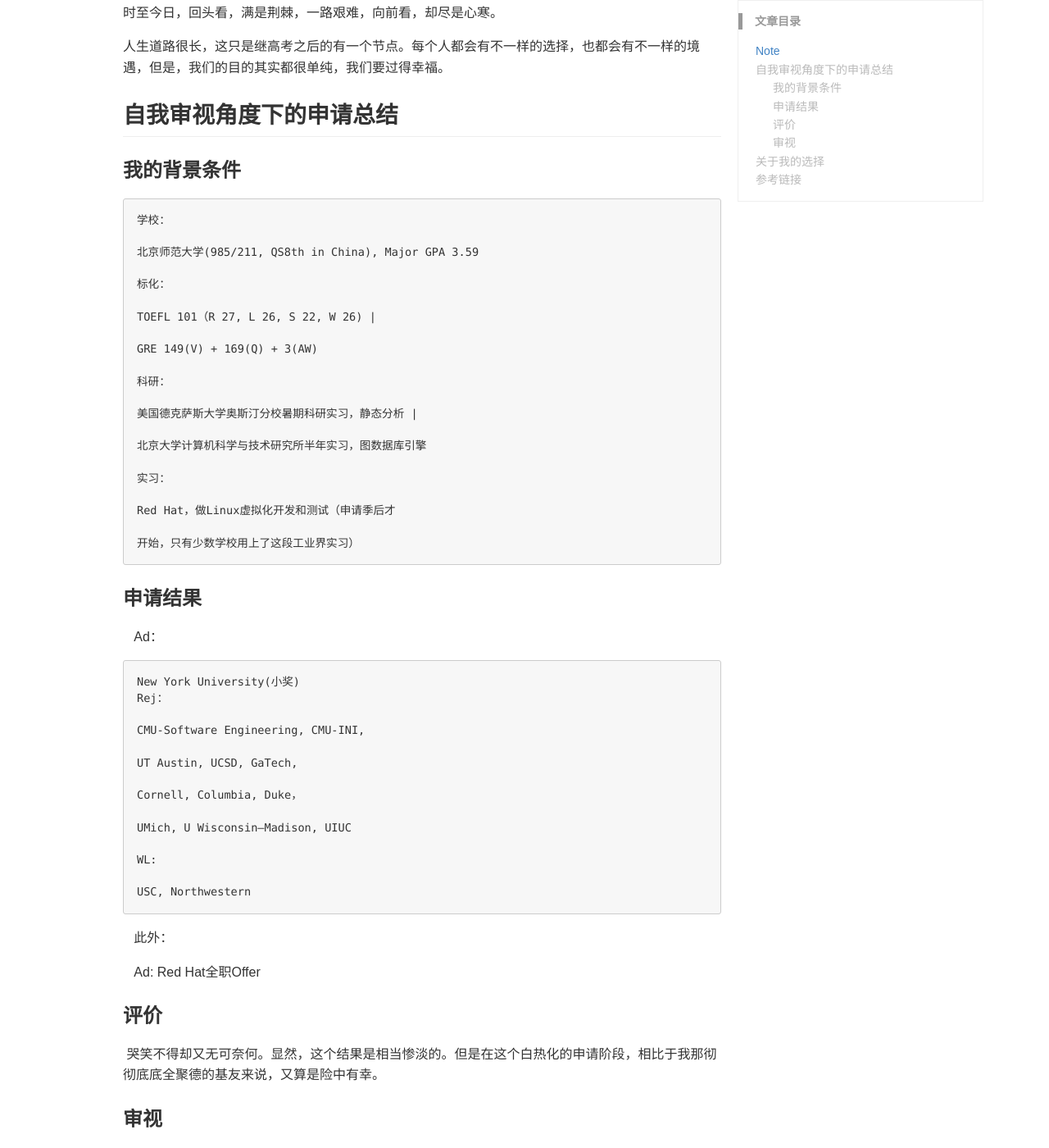
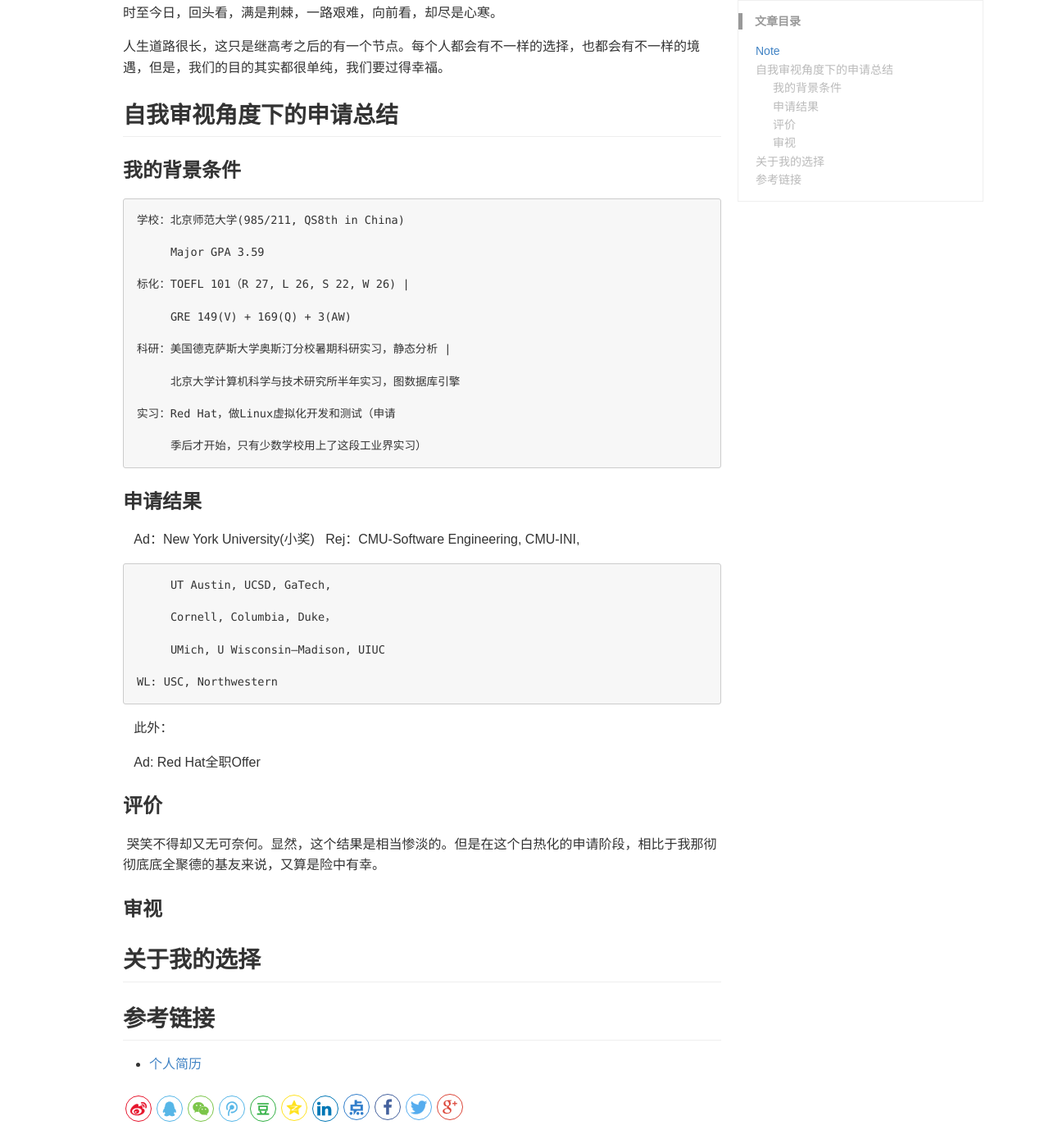
Before and after one commit to lvxiaoxin/lvxiaoxin.github.io, a Jekyll site: the page built from _posts/blog/2018-04-21-Summary-for-Graduate-Applications.md, in a window 1280 px wide and 1400 px high, scrolled down 437 px. Shown: the whole window at 82% size. Built offline with Jekyll 4.4.1, drawn with Linux system fonts in a browser that asks for light colours; comment, search, counter and statistics services are not loaded.

```diff
--- a/_posts/blog/2018-04-21-Summary-for-Graduate-Applications.md
+++ b/_posts/blog/2018-04-21-Summary-for-Graduate-Applications.md
@@ -21,48 +21,35 @@ Good morning，或是自食其力却差点烧掉厨房的难忘经历…… …
 
 ### 我的背景条件
 
-    学校：
+    学校：北京师范大学(985/211, QS8th in China)
 
-    北京师范大学(985/211, QS8th in China), Major GPA 3.59
+         Major GPA 3.59
 
-    标化：
+    标化：TOEFL 101（R 27, L 26, S 22, W 26) |
 
-    TOEFL 101（R 27, L 26, S 22, W 26) |
+         GRE 149(V) + 169(Q) + 3(AW)
 
-    GRE 149(V) + 169(Q) + 3(AW)
+    科研：美国德克萨斯大学奥斯汀分校暑期科研实习，静态分析 |
 
-    科研：
+         北京大学计算机科学与技术研究所半年实习，图数据库引擎
 
-    美国德克萨斯大学奥斯汀分校暑期科研实习，静态分析 |
+    实习：Red Hat，做Linux虚拟化开发和测试（申请
 
-    北京大学计算机科学与技术研究所半年实习，图数据库引擎
-
-    实习：
-
-    Red Hat，做Linux虚拟化开发和测试（申请季后才
-
-    开始，只有少数学校用上了这段工业界实习）
+         季后才开始，只有少数学校用上了这段工业界实习）
 
 ### 申请结果
 
-    Ad：
+    Ad：New York University(小奖)
 
-    New York University(小奖)
+    Rej：CMU-Software Engineering, CMU-INI,
 
-    Rej：
+         UT Austin, UCSD, GaTech,
 
-    CMU-Software Engineering, CMU-INI,
+         Cornell, Columbia, Duke，
 
-    UT Austin, UCSD, GaTech,
+         UMich, U Wisconsin–Madison, UIUC
 
-    Cornell, Columbia, Duke，
-
-    UMich, U Wisconsin–Madison, UIUC
-
-    WL:
-
-    USC, Northwestern
-
+    WL: USC, Northwestern
 
     此外：
 
```
